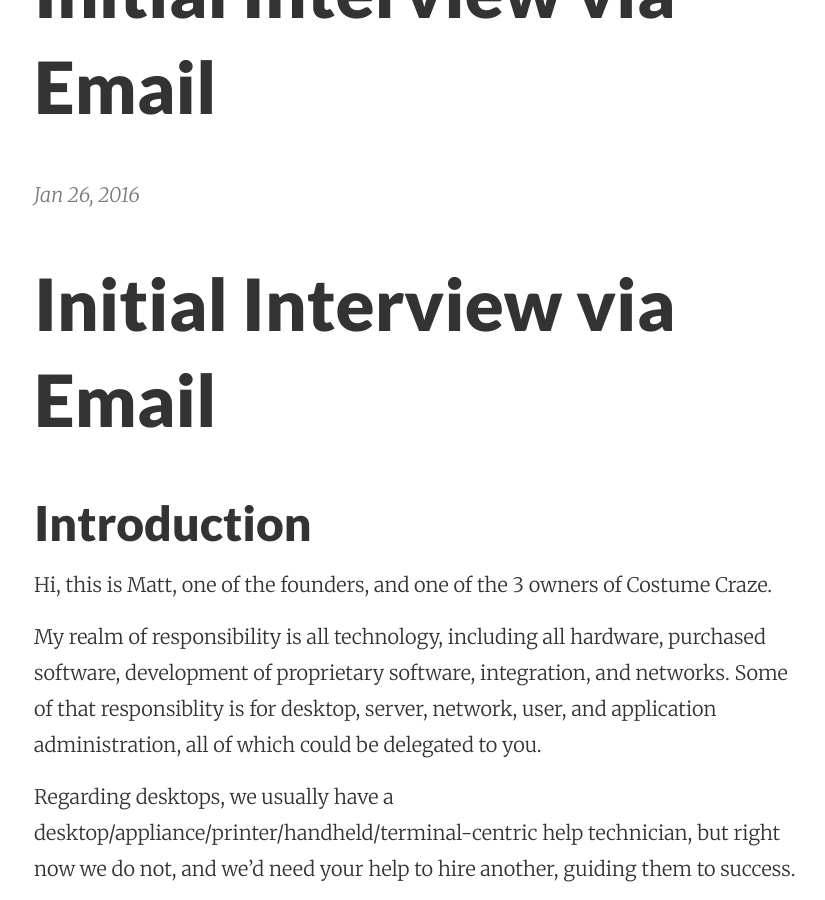
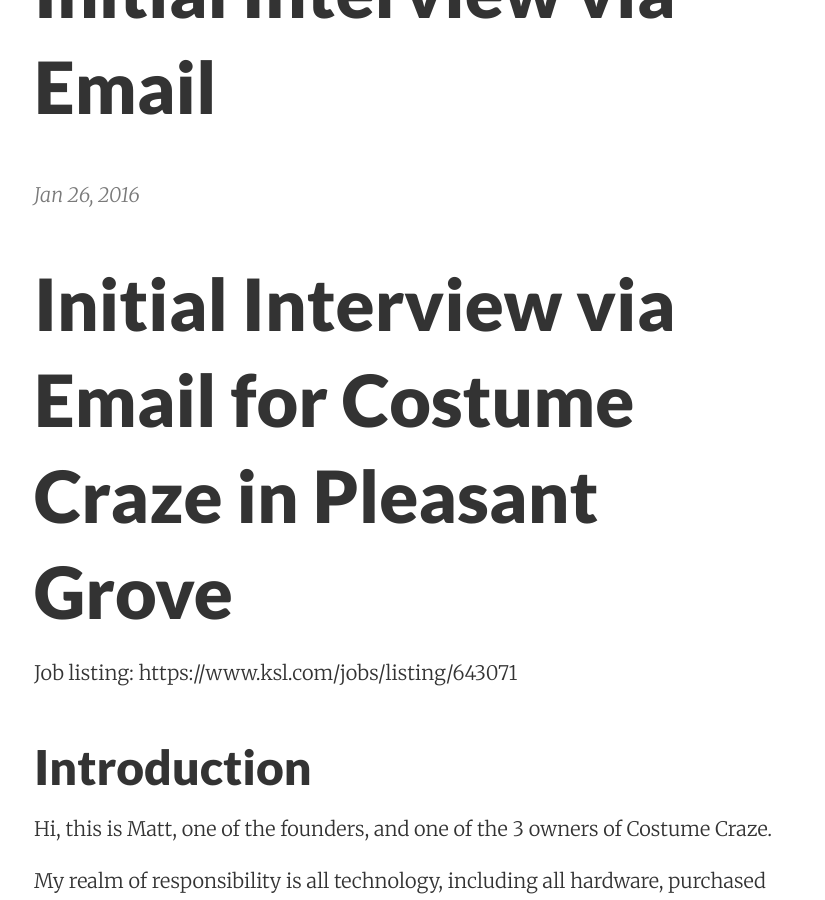
Before and after one commit to mattymaloney/mattymaloney.github.io, a Jekyll site: the page built from _posts/2016-01-26-email-interview.md, in a window 1280 px wide and 900 px high, scrolled down 260 px. Shown: the whole window, without its empty margins (222-1047 px from the left). Built offline with Jekyll 4.4.1, drawn with Linux system fonts in a browser that asks for light colours.

Commit message:
Created 2016-01-26-email-interview.md

```diff
--- a/_posts/2016-01-26-email-interview.md
+++ b/_posts/2016-01-26-email-interview.md
@@ -4,7 +4,9 @@
 title: Initial Interview via Email
 ---
 
-# Initial Interview via Email
+# Initial Interview via Email for Costume Craze in Pleasant Grove
+
+Job listing: https://www.ksl.com/jobs/listing/643071
 
 ## Introduction
 
```
Also changed, not shown: other parts of _posts/2016-01-26-email-interview.md (+2 -0 lines).
